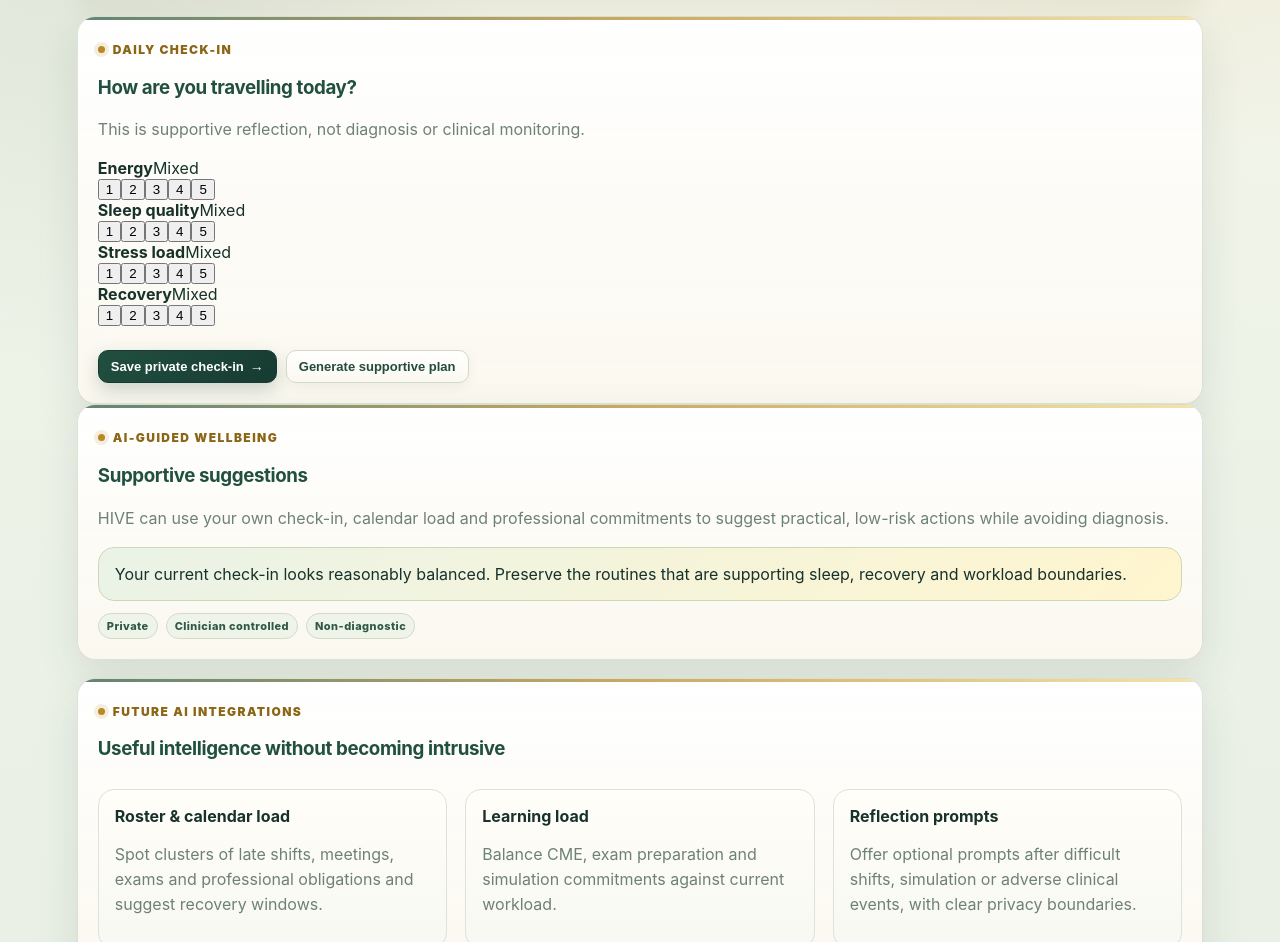
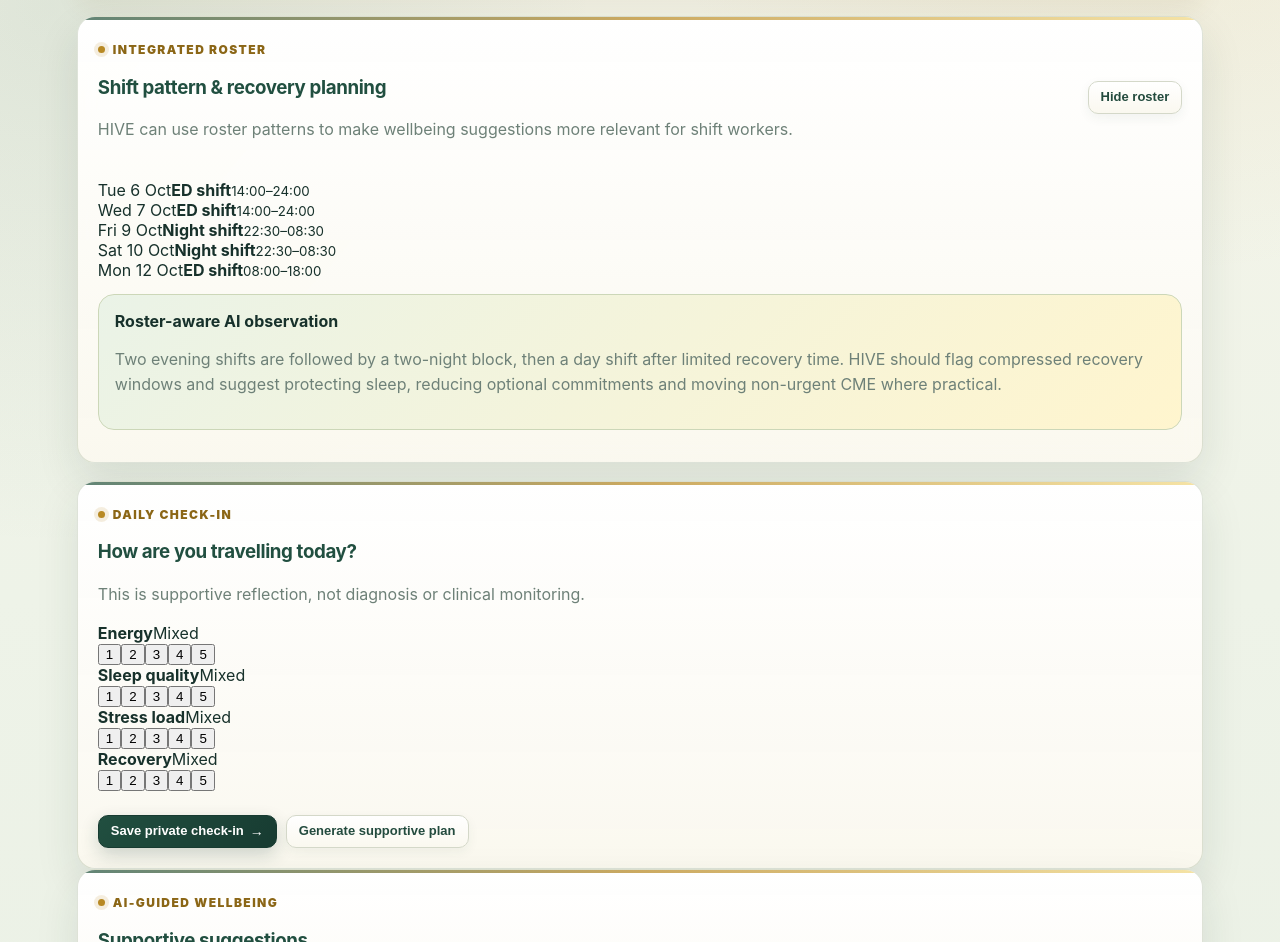
Before and after one commit to MA-730912/hive-intelligence, a Next.js app: page /wellbeing in a window 1280 px wide. Shown: the part 390-1332 px from the top of the page. Built offline with nearby package versions, Linux system fonts and the light colour scheme.

Commit message:
Integrate shift roster into wellbeing workspace

```diff
--- a/app/wellbeing/page.tsx
+++ b/app/wellbeing/page.tsx
@@ -9,6 +9,23 @@
   stress:number;
   recovery:number;
 };
+
+type Shift = {
+  id:string;
+  date:string;
+  label:string;
+  start:string;
+  end:string;
+  type:"day"|"evening"|"night";
+};
+
+const demoRoster:Shift[]=[
+  {id:"s1",date:"Tue 6 Oct",label:"ED shift",start:"14:00",end:"24:00",type:"evening"},
+  {id:"s2",date:"Wed 7 Oct",label:"ED shift",start:"14:00",end:"24:00",type:"evening"},
+  {id:"s3",date:"Fri 9 Oct",label:"Night shift",start:"22:30",end:"08:30",type:"night"},
+  {id:"s4",date:"Sat 10 Oct",label:"Night shift",start:"22:30",end:"08:30",type:"night"},
+  {id:"s5",date:"Mon 12 Oct",label:"ED shift",start:"08:00",end:"18:00",type:"day"},
+];
 
 function scoreLabel(value:number){
   if(value>=4) return "Good";
@@ -30,6 +47,7 @@
   const [checkIn,setCheckIn]=useState<CheckIn>({energy:3,sleep:3,stress:3,recovery:3});
   const [saved,setSaved]=useState(false);
   const [showPlan,setShowPlan]=useState(false);
+  const [showRoster,setShowRoster]=useState(true);
   const advice=useMemo(()=>suggestions(checkIn),[checkIn]);
 
   function update(key:keyof CheckIn,value:number){
@@ -55,6 +73,31 @@
     <div className="demo-banner">
       <strong>Private by design:</strong> wellbeing check-ins should belong to the clinician. Organisational dashboards should receive only appropriately aggregated or explicitly shared information, not private individual responses by default.
     </div>
+
+    <section className="card roster-card" style={{marginBottom:18}}>
+      <div className="toolbar">
+        <div>
+          <div className="eyebrow">Integrated roster</div>
+          <h3>Shift pattern & recovery planning</h3>
+          <p className="muted">HIVE can use roster patterns to make wellbeing suggestions more relevant for shift workers.</p>
+        </div>
+        <button className="btn" type="button" onClick={()=>setShowRoster(v=>!v)}>{showRoster?"Hide roster":"Show roster"}</button>
+      </div>
+
+      {showRoster&&<>
+        <div className="roster-strip">
+          {demoRoster.map(shift=><div className={"roster-shift "+shift.type} key={shift.id}>
+            <span>{shift.date}</span>
+            <strong>{shift.label}</strong>
+            <small>{shift.start}–{shift.end}</small>
+          </div>)}
+        </div>
+        <div className="message ai" style={{marginTop:14}}>
+          <strong>Roster-aware AI observation</strong>
+          <p className="muted">Two evening shifts are followed by a two-night block, then a day shift after limited recovery time. HIVE should flag compressed recovery windows and suggest protecting sleep, reducing optional commitments and moving non-urgent CME where practical.</p>
+        </div>
+      </>}
+    </section>
 
     <div className="wellbeing-grid">
       <section className="card wellbeing-checkin">
@@ -124,8 +167,8 @@
       <div className="eyebrow">Future AI integrations</div>
       <h3>Useful intelligence without becoming intrusive</h3>
       <div className="grid" style={{padding:"10px 0 0",gridTemplateColumns:"repeat(3,minmax(0,1fr))"}}>
-        <div className="message"><strong>Roster & calendar load</strong><p className="muted">Spot clusters of late shifts, meetings, exams and professional obligations and suggest recovery windows.</p></div>
-        <div className="message"><strong>Learning load</strong><p className="muted">Balance CME, exam preparation and simulation commitments against current workload.</p></div>
+        <div className="message"><strong>Roster & calendar load</strong><p className="muted">Combine shift patterns, nights, quick turnarounds, meetings, exams and professional obligations to identify compressed recovery windows and suggest safer scheduling choices.</p></div>
+        <div className="message"><strong>Learning load</strong><p className="muted">Balance CME, exam preparation and simulation commitments against the roster so revision and training do not automatically land after nights or during heavy shift clusters.</p></div>
         <div className="message"><strong>Reflection prompts</strong><p className="muted">Offer optional prompts after difficult shifts, simulation or adverse clinical events, with clear privacy boundaries.</p></div>
       </div>
     </section>
```
